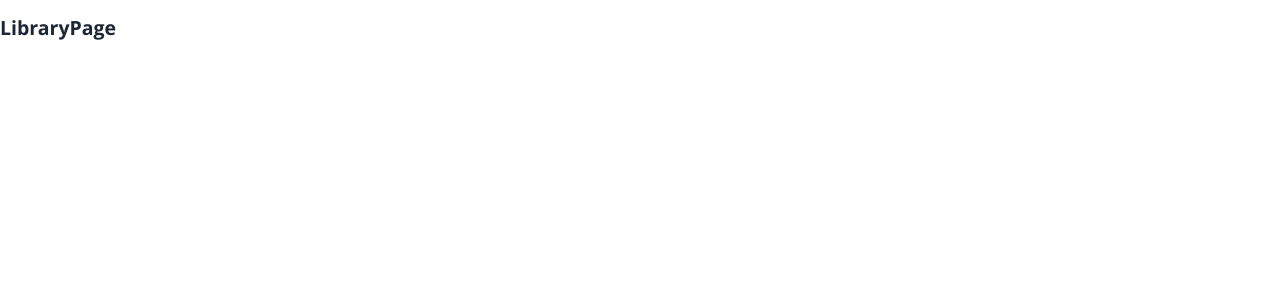
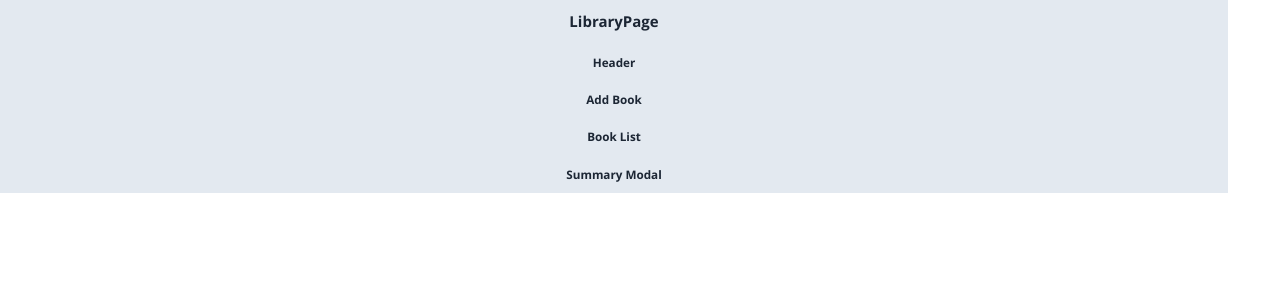
Before and after one commit to iVolovyk/read_books_app, a React (Create React App) app: page /library in a window 1280 px wide. Shown: the top 300 px of the page. Built offline with nearby package versions, Linux system fonts and the light colour scheme.

Commit message:
initial commit

```diff
--- a/src/pages/LibraryPage/LibraryPage.js
+++ b/src/pages/LibraryPage/LibraryPage.js
@@ -1,10 +1,19 @@
 import React, { Component } from 'react';
+import css from './LibraryPage.module.css';
 
 class LibraryPage extends Component {
   state = {};
 
   render() {
-    return <h2>LibraryPage</h2>;
+    return (
+      <div className={css.library}>
+        <h2>LibraryPage</h2>
+        <h3>Header</h3>
+        <h3>Add Book</h3>
+        <h3>Book List</h3>
+        <h3>Summary Modal</h3>
+      </div>
+    );
   }
 }
 
--- a/src/pages/LibraryPage/LibraryPage.module.css
+++ b/src/pages/LibraryPage/LibraryPage.module.css
@@ -0,0 +1,20 @@
+.library {
+  font-size: 10px;
+  background-color: rgb(227, 233, 240);
+  display: flex;
+  flex-direction: column;
+  align-items: center;
+  width: 300px;
+}
+
+@media (min-width: 768px) {
+  .library {
+    width: 680px;
+  }
+}
+
+@media (min-width: 1280px) {
+  .library {
+    width: 1228px;
+  }
+}
```
Also changed, not shown: package.json (+14 -1 lines), src/pages/LibraryPage/LibraryPageContainer.js (added, +13 -0 lines).
